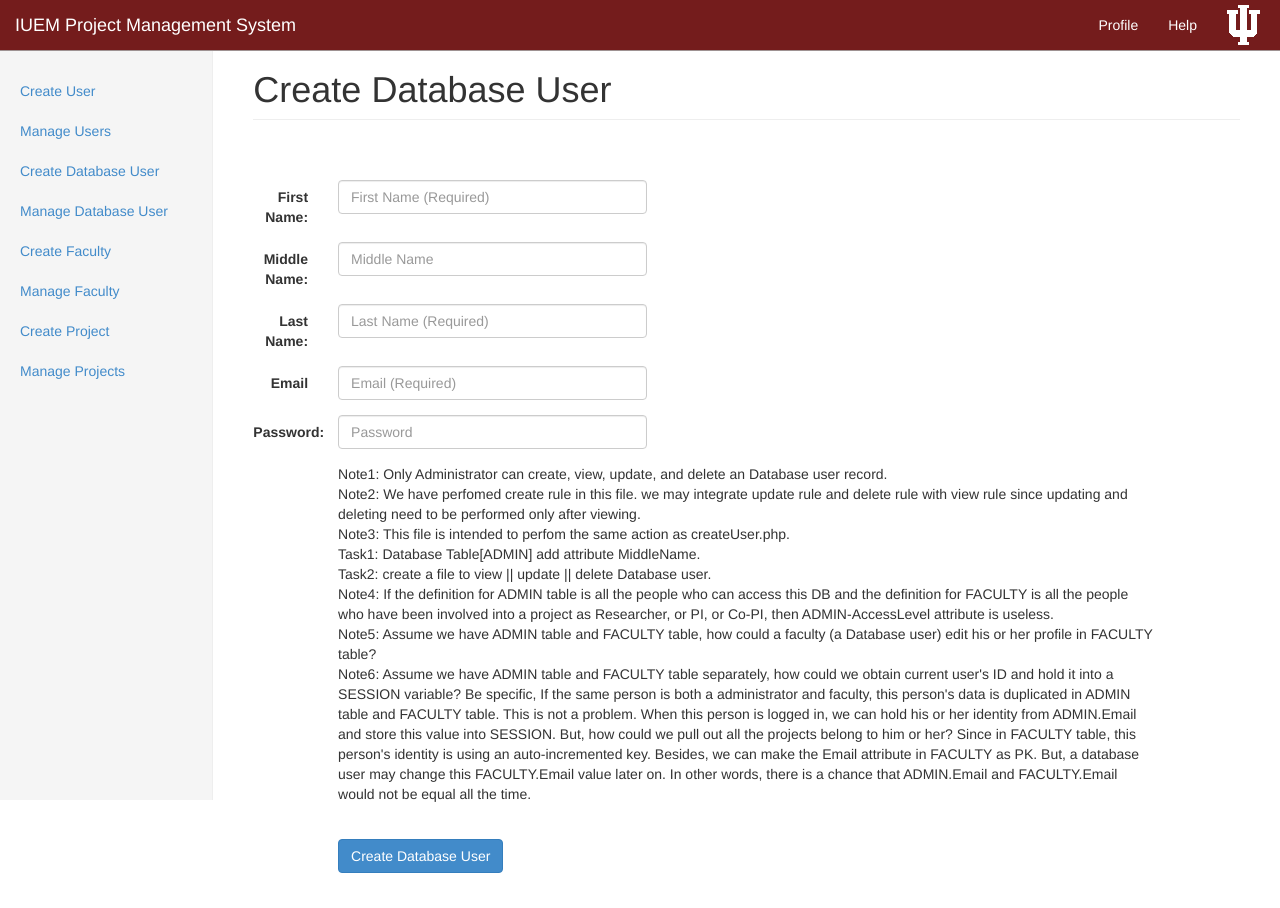
After one commit to idoes/IUEM-Project-Management, a PHP site: page /dashboard/createDBUser.php in a window 1280 px wide. The commit adds this page. Run offline with PHP 8.4, Linux system fonts and the light colour scheme; some libraries are stand-ins or nearby versions.

Commit message:
v1.3
I have go through each files at least once and heavily comments some
stuff. Besides, I have gone through the Database Design in the
perspective of HTML form flow and have found some flaws about current DB
Design.

```diff
--- /dev/null
+++ b/dashboard/createDBUser.php
@@ -0,0 +1,141 @@
+<?php
+	include_once('./php/header.php');
+	include_once('./inc/utilityFunction.php');
+
+	/*
+	 *  trim and validation
+	 */
+	function checkInput($formInputArray)
+	{
+		foreach($formInputArray as $key => $value)
+		{
+
+		}
+	}
+
+
+?>
+<?php
+	//always initialized variables to be used
+	$interactiveMessage = "";
+	$firstName 			= "";
+	$lastName			= "";
+	$middleName 		= "";
+	$password 			= "";
+	$email				= "";
+
+	if(isset($_POST['formSubmit']))
+	{
+		//take the information submitted and verify inputs
+		//always trim the user input to get rid of the additiona white spaces on both ends of the user input
+		$firstName 	= $_POST['firstname'];
+		$lastName	= $_POST['lastname'];
+		$middleName = $_POST['middlename'];
+		$password 	= $_POST['password'];
+		$email		= $_POST['email'];
+
+/*
+		$formInputArray = array (
+				'firstName' 	=> array('field' => 'TextBox[First Name]', 'value' 	=> $firstName),
+				'middleName' 	=> array('field' => 'TextBox[last Name]',  'value' 	=> $middleName),
+				'lastName' 		=> array('field' => 'TextBox[last Name]',  'value' 	=> $firstName),
+				'password' 		=> array('field' => 'TextBox[Password]',   'value' 	=> $password),
+				'email' 		=> array('field' => 'TextBox[Email]',      'value'	=> $email)
+		);
+*/
+
+	}//end if(isset($_POST['formSubmit']))
+
+
+
+
+
+?>
+
+
+
+
+    <div class="col-sm-9 col-sm-offset-3 col-md-10 col-md-offset-2 main">
+      <h1 class="page-header">Create Database User</h1>
+    </div>
+
+    <div class="col-sm-9 col-sm-offset-3 col-md-10 col-md-offset-2 main">
+	<form action="createDBUser.php" class="form-horizontal" role="form" method="post">
+			<div class="form-group">
+				<label for="firstname" class="col-sm-1 control-label">First Name:</label>
+				<div class="col-sm-4">
+					<input type="text" class="form-control" id="firstname" placeholder="First Name (Required)" name="firstname">
+				</div>
+			</div>
+			<div class="form-group">
+				<label for="middlename" class="col-sm-1 control-label">Middle Name:</label>
+				<div class="col-sm-4">
+					<input type="text" class="form-control" id="middlename" placeholder="Middle Name" name="middlename">
+				</div>
+			</div>
+			<div class="form-group">
+				<label for="lastname" class="col-sm-1 control-label">Last Name:</label>
+				<div class="col-sm-4">
+					<input type="text" class="form-control" id="lastname" placeholder="Last Name (Required)" name="lastname">
+				</div>
+			</div>
+			<div class="form-group">
+				<label for="email" class="col-sm-1 control-label">Email</label>
+				<div class="col-sm-4">
+					<input type="email" class="form-control" id="email" placeholder="Email (Required)" name="email">
+				</div>
+			</div>
+			<div class="form-group">
+				<label for="password" class="col-sm-1 control-label">Password:</label>
+				<div class="col-sm-4">
+					<input type="text" class="form-control" id="password" placeholder="Password" name="password">
+				</div>
+			</div>
+			<!-- see note 4
+			<div class="form-group">
+				<label for="position" class="col-sm-1 control-label">Access Level:</label>
+				<div class="col-sm-5">
+					<input type="text" class="form-control" id="accessLevel" placeholder="Administrator or Faculty Member (Required)" name="accessLevel">
+				</div>
+			</div>
+			-->
+			<div class="form-group">
+				<div class="col-sm-offset-1 col-sm-10">
+					Note1: Only Administrator can create, view, update, and delete an Database user record.<br>
+					Note2: We have perfomed create rule in this file. we may integrate update rule and delete rule with
+							view rule since updating and deleting need to be performed only after viewing.<br>
+					Note3: This file is intended to perfom the same action as createUser.php. <br>
+					Task1:	Database Table[ADMIN] add attribute MiddleName.<br>
+					Task2: 	create a file to view || update || delete Database user.<br>
+					Note4: If the definition for ADMIN table is all the people who can access this DB and the definition for
+							FACULTY is all the people who have been involved into a project as Researcher, or PI, or Co-PI,
+							then ADMIN-AccessLevel attribute is useless.<br>
+					Note5: Assume we have ADMIN table and FACULTY table, how could a faculty (a Database user) edit his or
+							her profile in FACULTY table?<br>
+					Note6: Assume we have ADMIN table and FACULTY table separately, how could we obtain current user's ID and
+							hold it into a SESSION variable? Be specific, If the same person is both a administrator and
+							faculty, this person's data is duplicated in ADMIN table and FACULTY table. This is not a
+							problem. When this person is logged in, we can hold his or her identity from ADMIN.Email and
+							store this value into SESSION. But, how could we pull out all the projects belong to him or her?
+							Since in FACULTY table, this person's identity is using an auto-incremented key. Besides, we can
+							make the Email attribute in FACULTY as PK. But, a database user may change this FACULTY.Email
+							value later on. In other words, there is a chance that ADMIN.Email and FACULTY.Email would not
+							be equal all the time.<br>
+				</div>
+			</div>
+			<div class="form-group">
+				<div class="col-sm-offset-1 col-sm-10">
+					<br/>
+					<button type="submit" class="btn btn-primary" name="formSubmit">
+						Create Database User
+					</button>
+				</div>
+			</div>
+	</form>
+    </div>
+
+	</div>
+
+<?php
+	include_once('./php/footer.php');
+?>
--- /dev/null
+++ b/dashboard/inc/utilityFunction.php
@@ -0,0 +1,30 @@
+<?php
+
+
+/*This function prevents malicious users enter multiple email addresses into the email box
+ *It makes sure that only one email is entered into the email box.
+ *
+ *	return funtion: TRUE => valid || FALSE: => not valid
+ */
+function emailAddressCheck($field)
+{
+	//filter_var() sanitizes the e-mail
+	//address using FILTER_SANITIZE_EMAIL. It removes all illegal email characters
+	$field = filter_var($field, FILTER_SANITIZE_EMAIL);
+
+	//filter_var() validates the e-mail
+	//address using FILTER_VALIDATE_EMAIL
+	if(filter_var($field, FILTER_VALIDATE_EMAIL))
+	{
+		return TRUE;
+	}
+	else
+	{
+		return FALSE;
+	}
+}
+
+
+
+
+?>
--- /dev/null
+++ b/dashboard/js/coProjectInspector.js
@@ -0,0 +1,20 @@
+$(document).ready(function () {
+
+            $("#addButton").click(function () {
+                if( ($('.form-horizontal .control-group').length+1) > 10) {
+                    alert("Only 10 more Co-PI are allowed.");
+                    return false;
+                }
+                var id = ($('.form-horizontal .control-group').length + 1).toString();
+                $('.form-horizontal').append('<div class="control-group" id="control-group' + id + '"><label class="col-sm-1 control-label" for="projectCoInspector' + id + '">projectCoInspector' + id + '</label><div class="col-sm-4' + id + '"><input type="text" class="form-control" id="projectCoInspector' + id + '" placeholder="Project Co-Inspector"></div></div>');
+            });
+
+            $("#removeButton").click(function () {
+                if ($('.form-horizontal .control-group').length == 1) {
+                    alert("No more textbox to be removed.");
+                    return false;
+                }
+
+                $(".form-horizontal .control-group:last").remove();
+            });
+        });
--- a/dashboard/php/footer.php
+++ b/dashboard/php/footer.php
@@ -5,6 +5,7 @@
     <script src="../js/bootstrap.min.js"></script>
     <script src="../js/docs.min.js"></script>
     <script src="../dashboard/js/script.js"></script>
+    <script src="../dashboard/js/coProjectInspector.js"></script>
     <script src="https://ajax.googleapis.com/ajax/libs/jqueryui/1.10.4/jquery-ui.min.js"></script>
   </body>
 </html>
--- a/dashboard/php/header.php
+++ b/dashboard/php/header.php
@@ -51,6 +51,7 @@
 
 <?php
 	//TODO: write command to check variable $_SESSION(‘ACCESS_LEVEL’)
+	//From Cong:
 		//if == 'SUPER_ADMIN', load this:
 	        // <div class="col-sm-3 col-md-2 sidebar">
 	          // <ul class="nav nav-sidebar">
@@ -68,10 +69,18 @@
 ?>
 
 <!-- Remove this after PHP implementation is complete -->
+<!-- Which part to be removed? Assume the following list items, then why? -->
 <div class="col-sm-3 col-md-2 sidebar">
   <ul class="nav nav-sidebar">
+    <!-- The functionality of Creating Database user is performed by Super Administrator.
+    If this is the case, then we are not dealing with profile scale of information.
+    Simply reduce the scale which createDBUser.php is performing. -->
     <li><a href="createUser.php">Create User</a></li>
     <li><a href="manageUsers.php">Manage Users</a></li>
+    <li><a href="createDBUser.php">Create Database User</a></li>
+    <li><a href="#">Manage Database User</a></li>
+    <li><a href="#">Create Faculty</a></li>
+    <li><a href="#">Manage Faculty</a></li>
     <li><a href="createProject.php">Create Project</a></li>
     <li><a href="manageProjects.php">Manage Projects</a></li>
 </div>
```
Also changed, not shown: dashboard/createProject.php (+38 -3 lines), dashboard/profile.php (+7 -0 lines).
